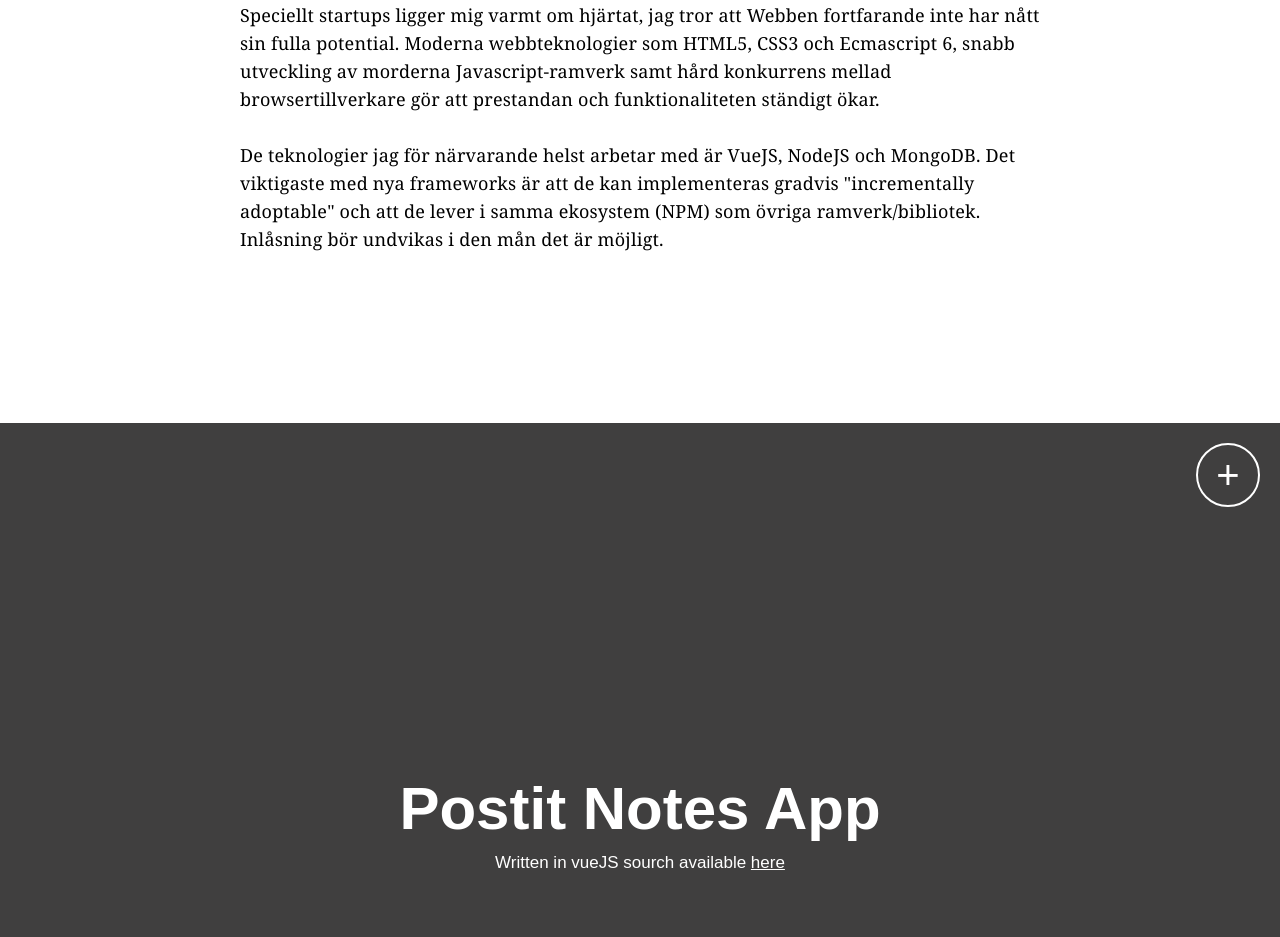
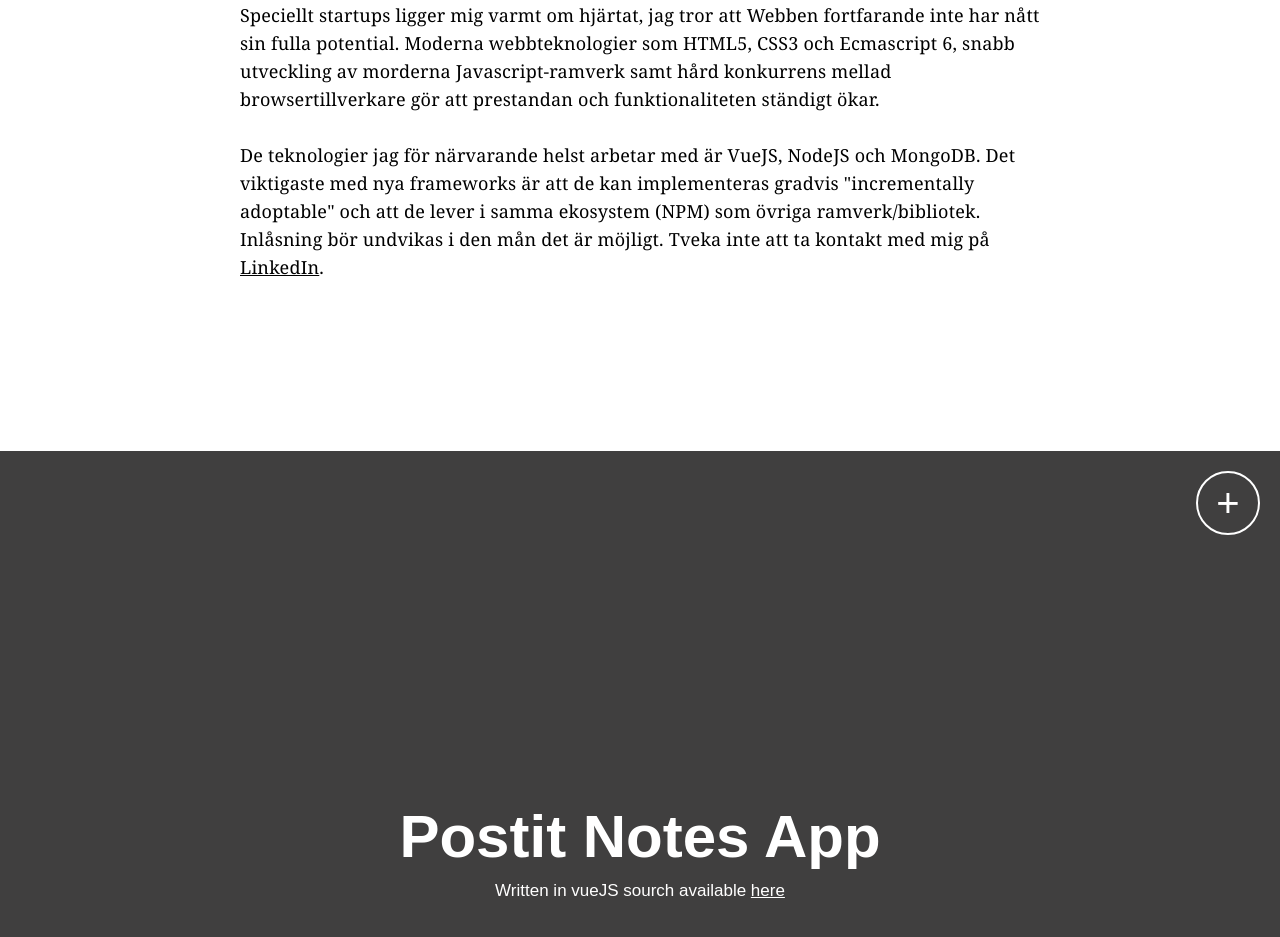
Before and after one commit to athiwatp/3h4.github.io, a plain HTML site: page consulting/index.html in a window 1280 px wide. Shown: the part 1159-2096 px from the top of the page. Drawn offline with nearby package versions, Linux system fonts and the light colour scheme.

Commit message:
Update webpage

```diff
--- a/consulting/index.html
+++ b/consulting/index.html
@@ -35,7 +35,8 @@
 		<br>
 		<br>
 		<span class="hidden" data-visible-animation="animated fadeInUp">
-		De teknologier jag för närvarande helst arbetar med är VueJS, NodeJS och MongoDB. Det viktigaste med nya frameworks är att de kan implementeras gradvis "incrementally adoptable" och att de lever i samma ekosystem (NPM) som övriga ramverk/bibliotek. Inlåsning bör undvikas i den mån det är möjligt.
+		De teknologier jag för närvarande helst arbetar med är VueJS, NodeJS och MongoDB. Det viktigaste med nya frameworks är att de kan implementeras gradvis "incrementally adoptable" och att de lever i samma ekosystem (NPM) som övriga ramverk/bibliotek. Inlåsning bör undvikas i den mån det är möjligt. Tveka inte att ta kontakt med mig på
+		<a href="https://www.linkedin.com/in/hallstroem/">LinkedIn</a>.
 		</span>
 	</span>
 </div>
```
